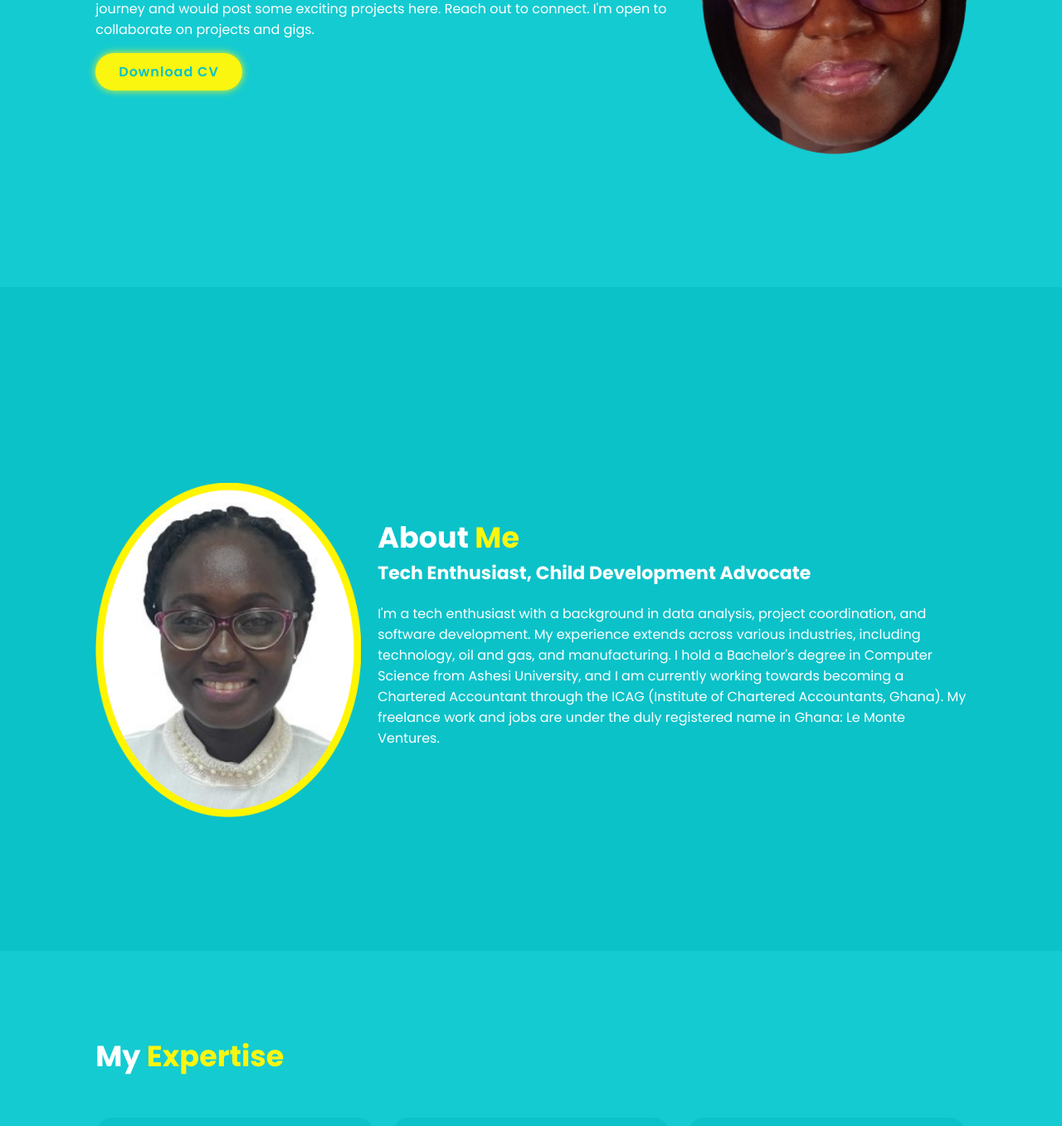
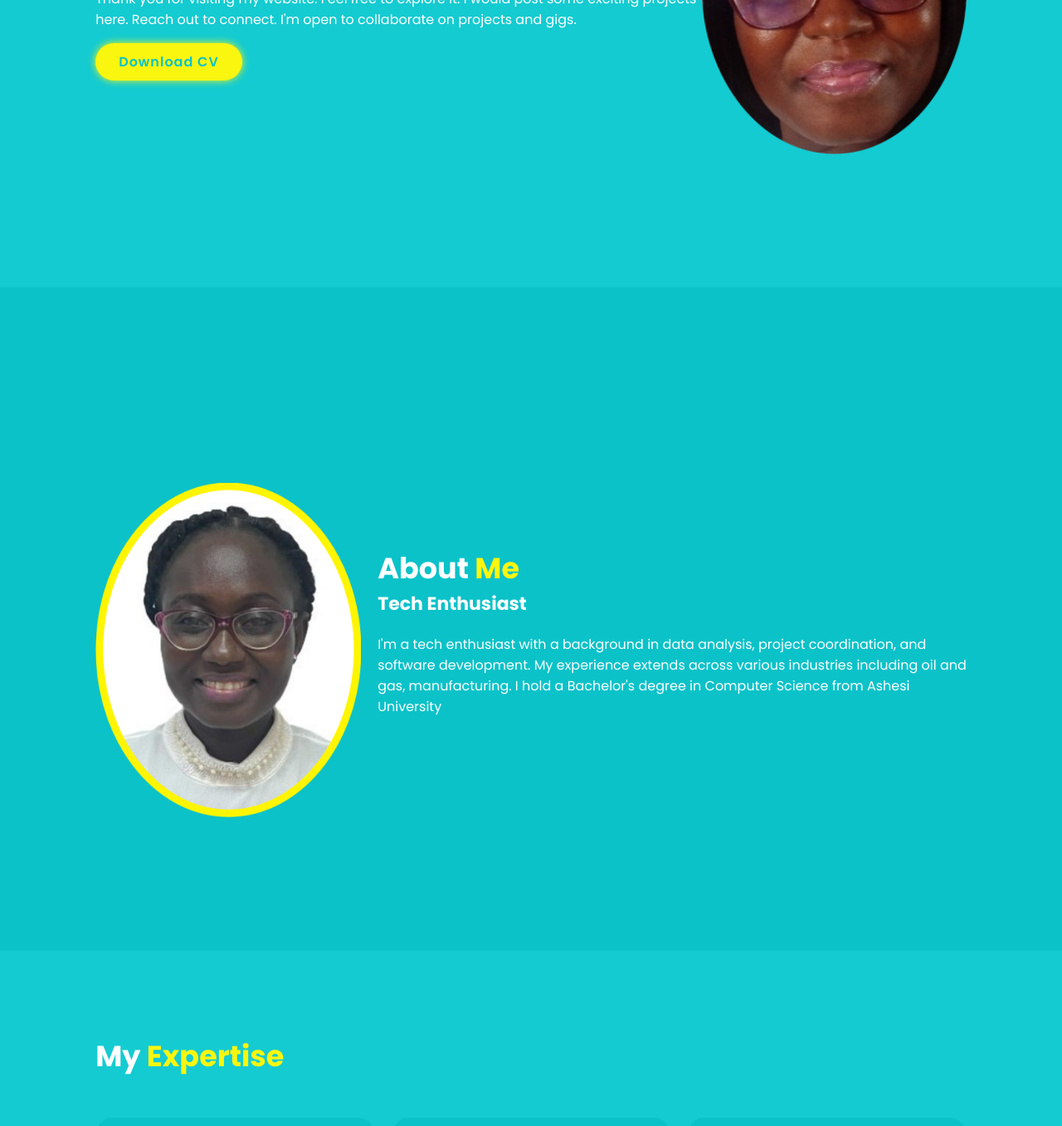
Before and after one commit to amathestar/portfolio, a plain HTML site: page index.html in a window 1280 px wide. Shown: the part 454-1811 px from the top of the page at 83% size. Drawn offline with nearby package versions, Linux system fonts and the light colour scheme.

Commit message:
Update index.html

```diff
--- a/index.html
+++ b/index.html
@@ -4,7 +4,7 @@
     <meta charset="UTF-8">
     <meta http-equive="X-UA-Compatible" content="IE-edge">
     <meta name="viewport" content="width=device-width, initial-scale=1.0">
-    <title> Flask | Python | Data Analysis | Open Source</title>
+    <title> Data Analysis | Projects </title>
 
     <link rel="icon" type="image/x-icon" href="/images/favicon.ico">
 
@@ -37,8 +37,7 @@
         <h2>Hi,</h3>
         <h1>I'm Ama Agyemang-Duah a.k.a AA</h1>
         <h3><span>Tech Enthusiast . Google Scholar </span></h3>
-        <p>Thank you for visiting my website. Feel free to explore it.
-        I just started my Open Source journey and would post some exciting projects here.
+        <p>Thank you for visiting my website. Feel free to explore it. I would post some exciting projects here.
         Reach out to connect. I'm open to collaborate on projects and gigs.
 
         </p><br/>
@@ -56,13 +55,11 @@
     </div>
     <div class="about-content">
         <h2 class="heading">About <span> Me</span></h2>
-        <h3>Tech Enthusiast, Child Development Advocate</h3>
+        <h3>Tech Enthusiast </h3>
         <p>
             I'm a tech enthusiast with a background in data analysis, project coordination, and software development.
-            My experience extends across various industries, including technology, oil and gas, and manufacturing.
-            I hold a Bachelor's degree in Computer Science from Ashesi University, and I am currently working towards
-            becoming a Chartered Accountant through the ICAG (Institute of Chartered Accountants, Ghana).
-            My freelance work and jobs are under the duly registered name in Ghana: Le Monte Ventures.
+            My experience extends across various industries including oil and gas, manufacturing.
+            I hold a Bachelor's degree in Computer Science from Ashesi University
         </p>
     </div>
 </section>
@@ -134,8 +131,8 @@
         <div class="portfolio-box">
             <img src="images/4.png" alt="" />
             <div class="portfolio-layer">
-                <h3>Website for Kings Own Ltd</h3>
-                <p>Lorem ipsum </p>
+                <h3>Data Analysis Projects</h3>
+                <p>Survey Participants Analysis</p>
 
             </div>
         </div>
```
